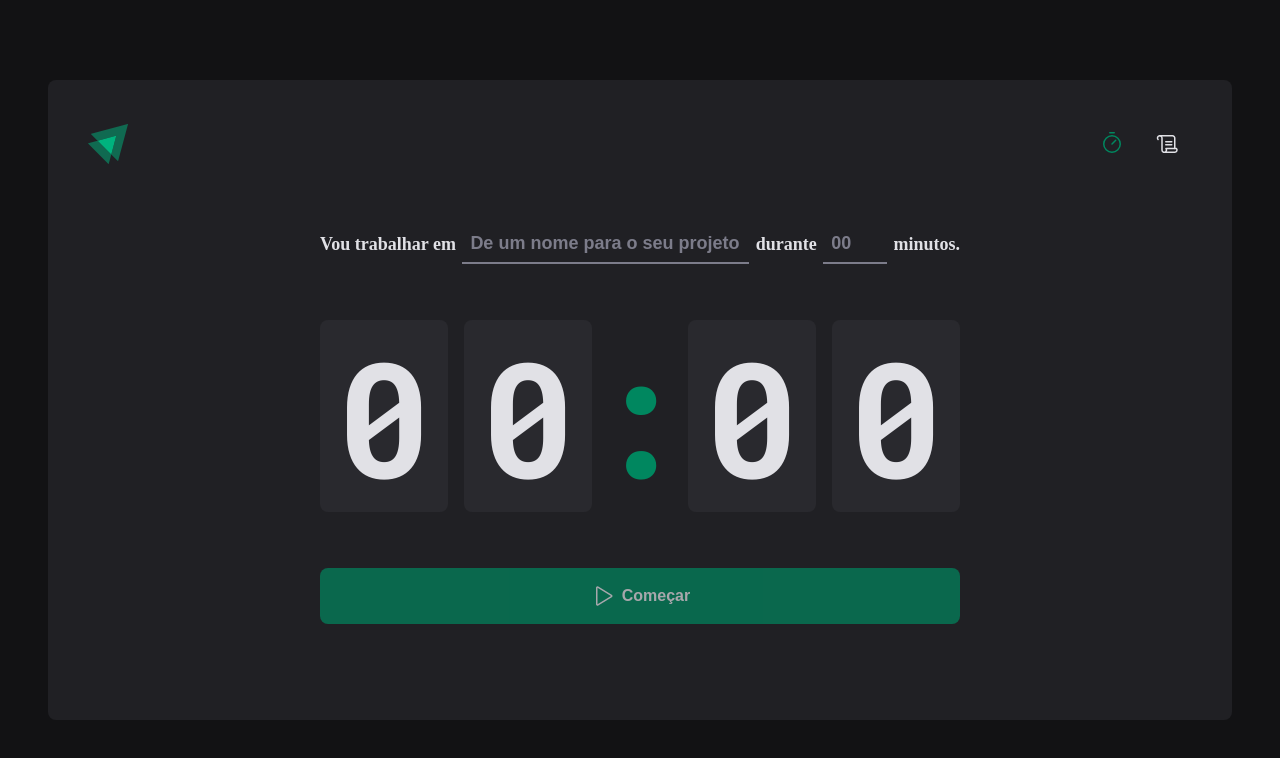
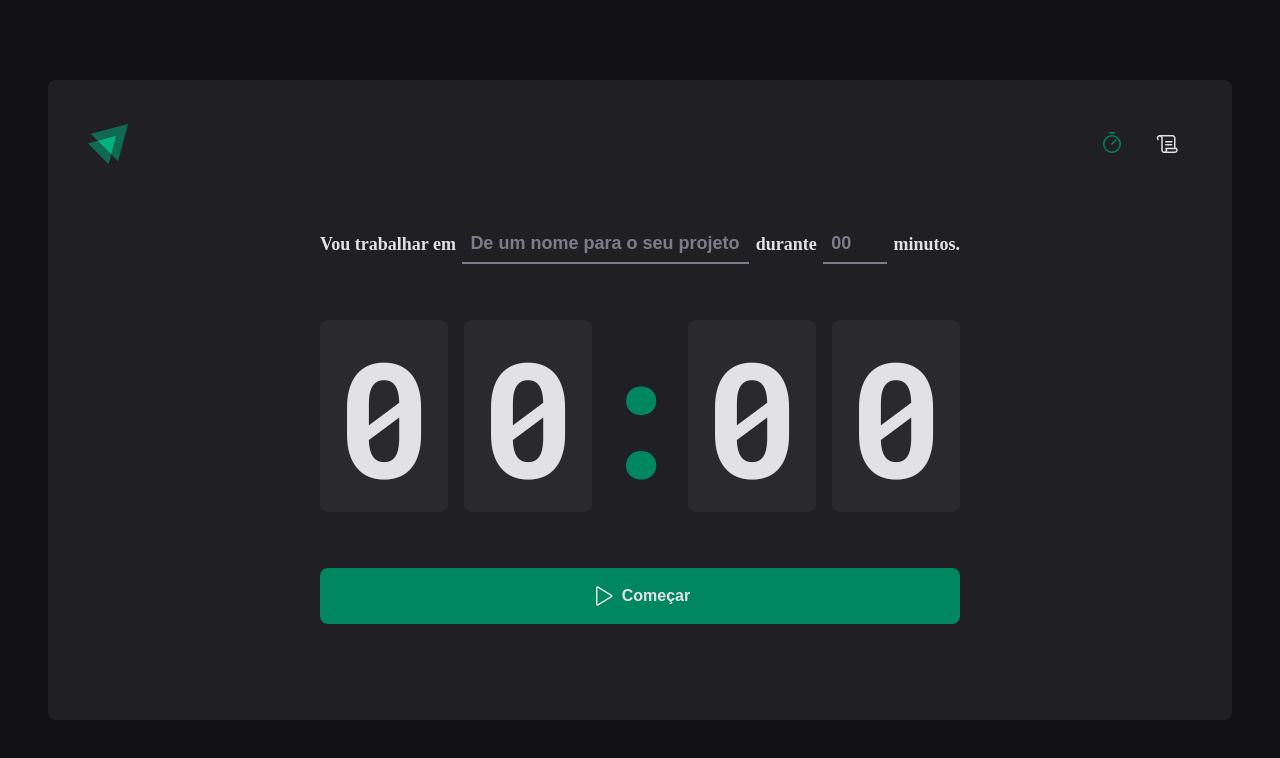
Before and after one commit to Marcos2Junior/ignite-timer, a React (Vite) app: page / in a window 1280 px wide. Shown: the top 758 px of the page. Built offline with nearby package versions, Linux system fonts and the light colour scheme.

Commit message:
react hook form

```diff
--- a/src/pages/Home/index.tsx
+++ b/src/pages/Home/index.tsx
@@ -1,4 +1,6 @@
 import { Play } from 'phosphor-react'
+import { useForm } from 'react-hook-form'
+
 import {
   CountDownContainer,
   FormContainer,
@@ -10,9 +12,18 @@
 } from './styles'
 
 export function Home() {
+  const { register, handleSubmit, watch } = useForm()
+
+  function handleCreateNewCycle(data: any) {
+    console.log(data)
+  }
+
+  const task = watch('task')
+  const isSubmitDisabled = !task
+
   return (
     <HomeContainer>
-      <form action="">
+      <form onSubmit={handleSubmit(handleCreateNewCycle)} action="">
         <FormContainer>
           <label htmlFor="task">Vou trabalhar em</label>
           <TaskInput
@@ -20,6 +31,7 @@
             id="task"
             placeholder="De um nome para o seu projeto"
             list="task-suggestions"
+            {...register('task')}
           />
 
           <datalist id="task-suggestions">
@@ -37,6 +49,7 @@
             step={5}
             min={0}
             max={60}
+            {...register('minutesAmount', { valueAsNumber: true })}
           />
 
           <span>minutos.</span>
@@ -50,7 +63,7 @@
           <span>0</span>
         </CountDownContainer>
 
-        <StartCountDownButton disabled type="submit">
+        <StartCountDownButton disabled={!isSubmitDisabled} type="submit">
           <Play size={24} />
           Começar
         </StartCountDownButton>
```
